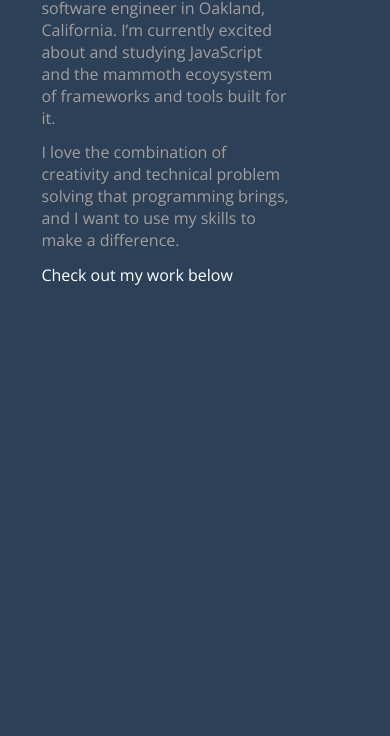
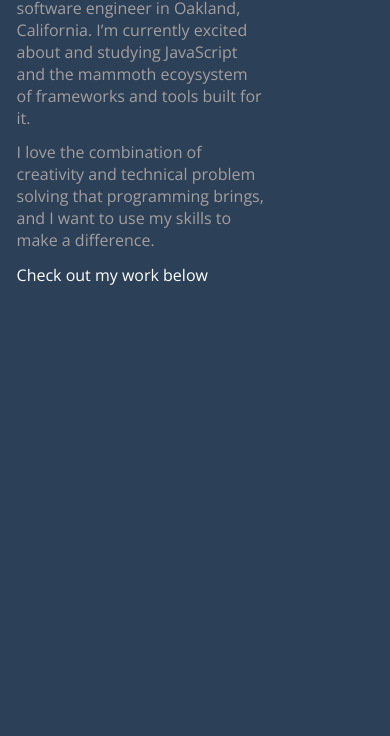
Before and after one commit to kjswalls/portfolio, a website: page views/index.html in a window 390 px wide. Shown: the part 183-919 px from the top of the page. Drawn offline with nearby package versions, Linux system fonts and the light colour scheme.

Commit message:
Fixed mobile landing-page layout again. Again. Again.

```diff
--- a/public/css/styles.css
+++ b/public/css/styles.css
@@ -258,7 +258,7 @@ p {
     .landing-wrapper {
         max-width: 700px;
         width: 75%;
-        margin: 5% auto 0;
+        margin: 5% auto 0 5%;
     }
 
     .welcome-head {
```
